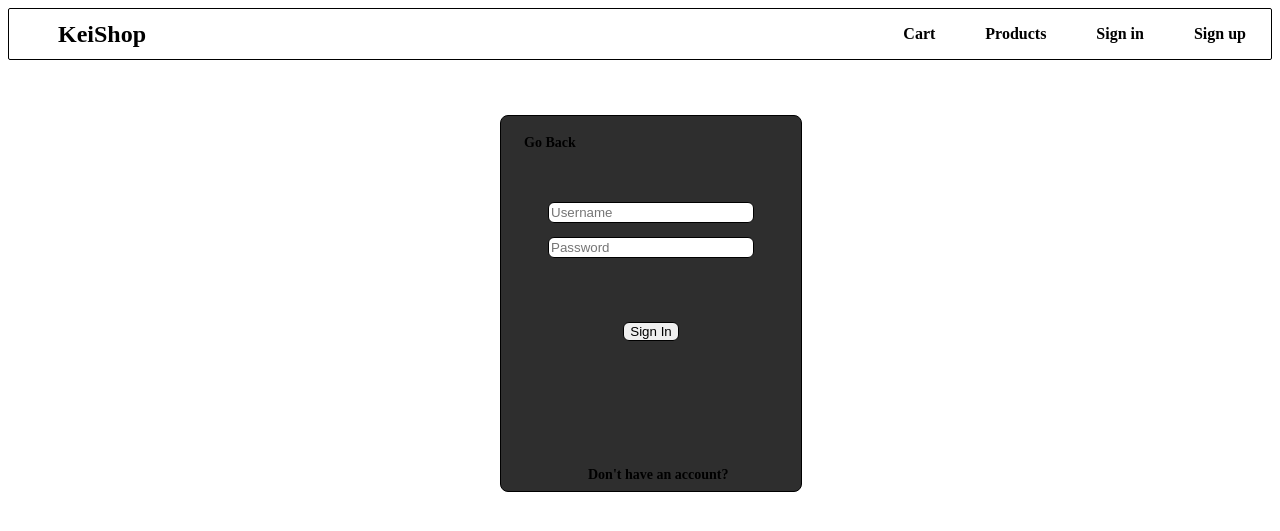
After one commit to keiProg/portfolio-web, a Python web app: template templates/signin.html in a window 1280 px wide. The commit adds this page. Shown: the top 531 px of the page. Run offline with Jinja, Linux system fonts and the light colour scheme; the template is opened without the code that fills it, so the values that code supplies are empty.

Commit message:
Add directories and update

```diff
--- a/static/style.css
+++ b/static/style.css
@@ -1,4 +1,5 @@
 body{
+<<<<<<< HEAD
     background-color: rgb(27, 27, 27);
 }
 
@@ -69,4 +70,307 @@
 
     position: relative;
     bottom: 100px;
+=======
+    font-family: 'Courier New', Courier, monospace;
+    background-color: rgb(255, 255, 255);
+    overflow-x: hidden;
 }
+
+.navbar-container{
+    display: flex;
+    background-color: rgb(255, 255, 255);
+    border: 1px solid black;
+    border-radius: 2px;
+    height: 50px;
+    justify-content: end;
+    align-items: center;
+}
+
+.navbar{
+    display: flex;
+    gap: 50px;
+    font-size: 16px;
+    text-decoration: none;
+
+    position: relative;
+    right: 25px;
+}
+
+.navbar a{
+    color: rgb(0, 0, 0);
+    text-decoration: none;
+    font-weight: bold;
+    transition: transform 0.4s ease;
+}
+
+.navbar a:hover{
+    transform: scale(1.1);
+}
+
+.text-container{
+    display: inline;
+    text-align: center;
+    font-size: 14px;
+    position: relative;
+    top: 115px;
+    cursor: default;
+}
+
+.text h2{
+    color: rgb(0, 0, 0);
+}
+
+.text p{
+    color: rgb(0, 0, 0);
+}
+
+.shop-btn{
+    border-radius: 4px;
+    border: 1px solid rgb(0, 0, 0);
+    background-color: rgb(255, 255, 255);
+    text-decoration: none;
+    color: rgb(0, 0, 0);
+    font-size: 18px;
+    display: inline-block;
+    width: 125px;
+    transition: transform 0.4s ease, color 0.2s ease, background-color 0.4s ease;
+}
+
+.shop-btn:hover{
+    transform: scale(1.1);
+    color: white;
+    background-color: black;
+}
+
+.web-name{
+    cursor: default;
+    display: inline;
+    margin: 0px;
+    position: absolute;
+    right: 1100px;
+    bottom: -5px;
+}
+
+.images-container{
+    display: inline;
+    text-align: center;
+    position: relative;
+    left: 20px;
+    top: 200px;
+    align-items: center;
+    justify-content: center;
+    justify-items: center;
+}
+
+.images img{
+    margin-right: 50px;
+    width: 80px;
+    transition: transform 0.4s ease;
+}
+
+.images img:hover{
+    transform: translateY(-10px);
+}
+
+.sign-up-container{
+    display:inline-flex;
+    border: 1px solid black;
+    border-radius: 8px;
+    width: 300px;
+    height: 375px;
+    justify-content: center;
+    justify-items: center;
+    align-items: center;
+    position: absolute;
+    left: 500px;
+    top: 115px;
+}
+
+.sign-up-form{
+    display: flex;
+    flex-direction: column;
+    gap: 14px;
+    position: absolute;
+    bottom: 200px;
+    right: 47px;
+}
+
+.sign-up-form input{
+    border: 1px black solid;
+    border-radius: 6px;
+    padding: 2px;
+    width: 200px;
+}
+
+.sign-up-form button{
+    border: 1px solid black;
+    border-radius: 6px;
+    position: relative;
+    top: 50px;
+}
+
+.goback-btn{
+    font-size: 14px;
+    font-weight: bold;
+    color: black;
+    text-decoration: none;
+    width: 65px;
+    transition: transform 0.4s ease;
+    position: absolute;
+    bottom: 140px;
+    right: 165px;
+}
+
+.goback-btn:hover{
+    text-decoration: underline;
+    transform: translateY(-5px);
+}
+
+.signin-btn{
+    color: black;
+    font-weight: bold;
+    text-decoration: none;
+    font-size: 14px;
+    width: 210px;
+    transition: transform 0.4s ease;
+    position: absolute;
+    top: 265px;
+    left: 23px;
+}
+
+.signin-btn:hover{
+    text-decoration: underline;
+    transform: translateY(5px);
+}
+
+.flash-msg{
+    position: absolute;
+    top: 55px;
+    left: 40px;
+    color: red;
+    font-size: 12px;
+}
+
+.login-form-container{
+    display:inline-flex;
+    border: 1px solid black;
+    border-radius: 8px;
+    width: 300px;
+    height: 375px;
+    justify-content: center;
+    justify-items: center;
+    align-items: center;
+    position: absolute;
+    left: 500px;
+    top: 115px;
+}
+
+.login-form-container .login-form{
+    display: flex;
+    flex-direction: column;
+    gap: 14px;
+    position: absolute;
+    bottom: 200px;
+    right: 47px;
+}
+
+.login-form input{
+    border: 1px black solid;
+    border-radius: 6px;
+    padding: 2px;
+    width: 200px;
+}
+
+.login-form button{
+    border: 1px solid black;
+    border-radius: 6px;
+    position: relative;
+    top: 50px;
+}
+
+.login-flash{
+    color: red;
+    font-size: 12px;
+    width: 300px;
+    position: absolute;
+    top: 75px;
+}
+
+.login-goback{
+    font-size: 14px;
+    font-weight: bold;
+    color: black;
+    text-decoration: none;
+    width: 65px;
+    transition: transform 0.4s ease;
+    position: absolute;
+    bottom: 140px;
+    right: 165px;
+}
+
+.login-goback:hover{
+    text-decoration: underline;
+    transform: translateY(-5px);
+}
+
+.login-to-signin{
+    color: black;
+    font-weight: bold;
+    text-decoration: none;
+    font-size: 14px;
+    width: 195px;
+    transition: transform 0.4s ease;
+    position: absolute;
+    top: 265px;
+    left: 40px;
+}
+
+.login-to-signin:hover{
+    text-decoration: underline;
+    transform: translateY(5px);
+}
+
+.product-form-container{
+    display: inline-flex;
+    justify-content: center;
+    justify-items: center;
+    border: 1px solid black;
+    width: 300px;
+    height: 350px;
+    position: absolute;
+    left: 500px;
+    top: 115px;
+}
+
+.product-form{
+    display: flex;
+    flex-direction: column;
+    gap: 10px;
+}
+
+.product-card{
+    display: flex;
+    flex-direction: column;
+    justify-content: space-between;
+    height: 350px;
+    border: 1px solid black;
+    border-radius: 8px;
+}
+
+.product-container{
+    display: grid;
+    grid-template-columns: repeat(auto-fill, minmax(190px, 1fr));
+    gap: 10px;
+    position: relative;
+    top: 125px;
+    left: 103px;
+}
+
+.product-card img{
+    width: 100%;
+    height: 200px;
+    object-fit: cover;
+    border-radius: 8px;
+    margin-bottom: 10px;
+>>>>>>> 79a05f1 (Intial update)
+}
--- /dev/null
+++ b/templates/signin.html
@@ -0,0 +1,41 @@
+<!DOCTYPE html>
+<html lang="en">
+<head>
+    <meta charset="UTF-8">
+    <meta name="viewport" content="width=device-width, initial-scale=1.0">
+    <title>Sign In</title>
+    <link rel="stylesheet" href="{{ url_for('static', filename='style.css') }}">
+</head>
+<body>
+    <div class="navbar-container">
+        <nav class="navbar">
+            <h2 class="web-name">KeiShop</h2>
+            <a href="/">Cart</a>
+            <a href="/">Products</a>
+            <a href="/signin">Sign in</a>
+            <a href="/signup">Sign up</a>
+        </nav>
+    <div class="login-form-container">
+        <form method="post">
+        <div class="login-form">
+            <a href="/" class="login-goback">
+                Go Back
+            </a>
+            <input type="text" name="username" placeholder="Username">
+            <input type="password" name="password" placeholder="Password">
+            {% with messages = get_flashed_messages() %}
+                {% if messages %}
+                    {% for message in messages %}
+                        <p class="login-flash">{{message}}</p>
+                    {% endfor %}
+                {% endif %}
+            {% endwith %}
+            <button type="submit">Sign In</button>
+            <a href="/signup" class="login-to-signin">
+                Don't have an account?
+            </a>
+        </div>
+        </form>
+    </div>
+</body>
+</html>
```
Also changed, not shown: main.py (+142 -0 lines), templates/home.html (added, +31 -0 lines), templates/index.html (added, +44 -0 lines), templates/products.html (added, +34 -0 lines), templates/signup.html (added, +41 -0 lines), static/imgs/08dbb3ce-d8a7-4c27-8f50-3a013a3a5dfc.png (added), static/imgs/08dbb3ce-d8a7-4c53-8b77-98ef4ea89f63.png (added), static/imgs/08dbb3ce-d8a7-4c60-8ead-dc3502e7f9da.png (added), static/imgs/08dbb3ce-d8a7-4e28-8cd7-7067aa960a7d.png (added), static/main.js (added), 1 other file.
